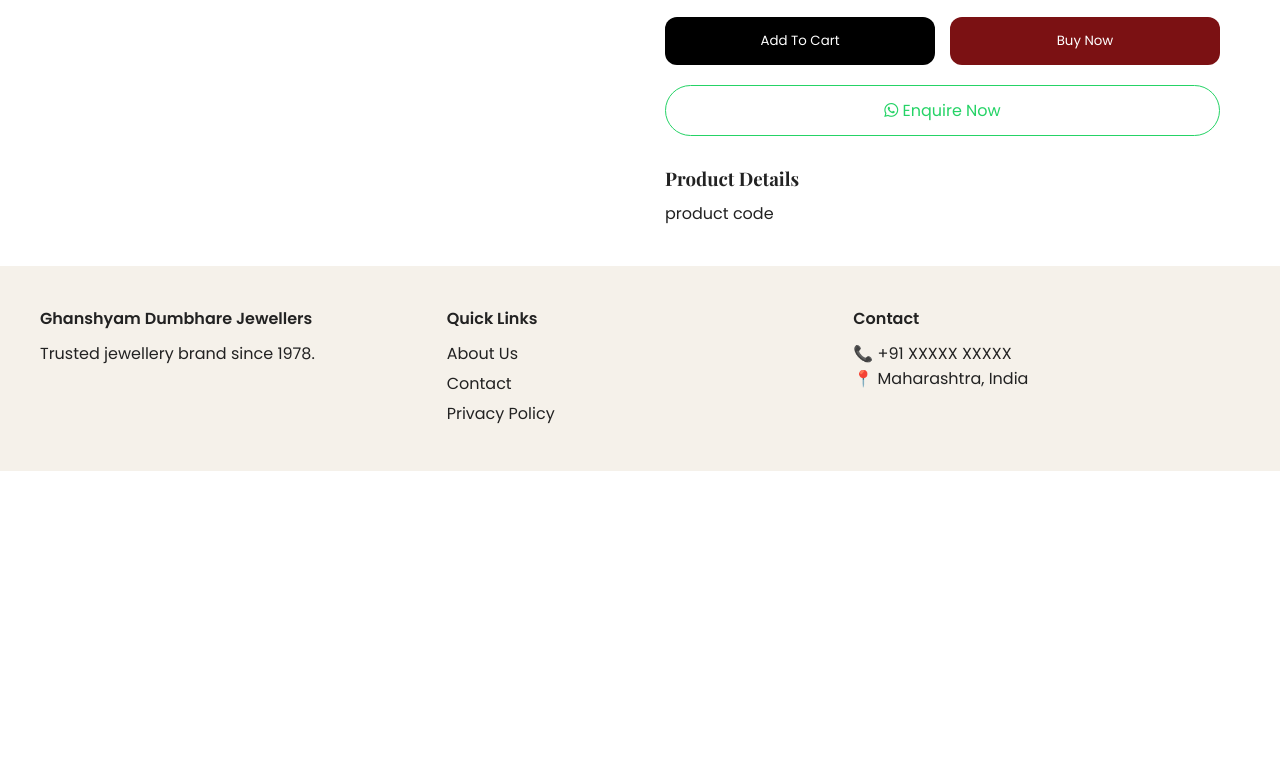
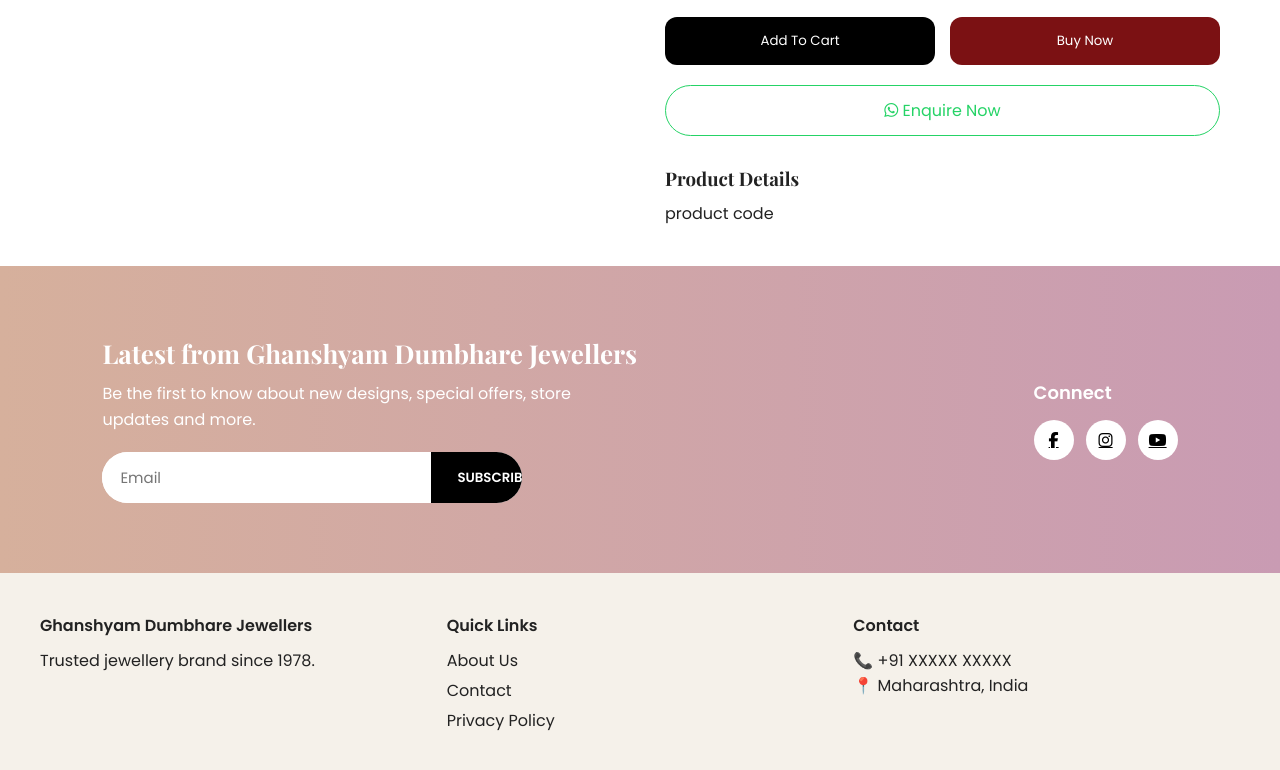
Before and after one commit to anshul-dhomne/ghanshyam-jewellers, a plain HTML site: page html/product-details.html in a window 1280 px wide. Shown: the part 614-1384 px from the top of the page. Before the commit the page ends 1085 px from the top, so only its background shows below. Drawn offline with nearby package versions, Linux system fonts and the light colour scheme.

Commit message:
first commit

```diff
--- a/html/product-details.html
+++ b/html/product-details.html
@@ -4,7 +4,7 @@
 <head>
     <meta charset="UTF-8" />
     <meta name="viewport" content="width=device-width, initial-scale=1.0" />
-    <title>Category</title>
+    <title>Gold Jewellery | Ghanshyam Dumbhare Jewellers</title>
 
     <!-- SEO -->
     <meta name="description"
@@ -20,12 +20,13 @@
 
     <!-- CSS -->
     <link rel="stylesheet" href="/style/index.css" />
-    <link rel="stylesheet" href="/style/product-details.css" />
+    <link rel="stylesheet" href="/style/product-details.css">
+
 </head>
 
 <body>
 
-    <!-- ================= HEADER ================= -->
+    <!-- ========== HEADER START ========== -->
     <header>
         <div class="navbar">
 
@@ -39,14 +40,15 @@
             <!-- NAVIGATION -->
             <nav>
                 <ul>
-
                     <li><a href="/index.html">Home</a></li>
 
-                    <!-- GOLD -->
+                    <!-- GOLD DROPDOWN -->
                     <li class="dropdown">
                         <a href="/html/category.html?metal=gold">Gold Jewellery</a>
+                        <!-- TWO COLUMN DROPDOWN -->
                         <ul class="dropdown-menu two-column">
 
+                            <!-- WOMEN -->
                             <li class="dropdown-column">
                                 <span class="dropdown-title">Women</span>
                                 <a href="/html/category.html?cat=ladies-ring">Ring</a>
@@ -56,11 +58,11 @@
                                 <a href="/html/category.html?cat=ladies-mangalsutra">Mangalsutra</a>
                                 <a href="/html/category.html?cat=ladies-necklace">Necklace</a>
                                 <a href="/html/category.html?cat=ladies-bangles">Bangles</a>
-                                <a href="/html/category.html?cat=ladies-bracelet">Bracelet</a>
-                                <a href="/html/category.html?cat=ladies-kada">Kada</a>
+                                <a href="/html/category.html?cat=ladies-bracelet"> Bracelet</a>
+                                <a href="/html/category.html?cat=ladies-kada"> Kada</a>
                                 <a href="/html/category.html?cat=ladies-nath">Nath</a>
-                            </li>
 
+                                <!-- MEN -->
                             <li class="dropdown-column">
                                 <span class="dropdown-title">Men</span>
                                 <a href="/html/category.html?metal=gold&cat=gents-ring">Ring</a>
@@ -71,12 +73,14 @@
 
                         </ul>
                     </li>
-
-                    <!-- SILVER -->
+                    <!-- SILVER DROPDOWN -->
                     <li class="dropdown">
                         <a href="/html/category.html?metal=silver">Silver Jewellery</a>
+
+                        <!-- TWO COLUMN DROPDOWN -->
                         <ul class="dropdown-menu two-column">
 
+                            <!-- WOMEN -->
                             <li class="dropdown-column">
                                 <span class="dropdown-title">Women</span>
                                 <a href="/html/category.html?metal=silver&cat=ladies-payal">Payal</a>
@@ -85,24 +89,31 @@
                                 <a href="/html/category.html?metal=silver&cat=ladies-chain">Chain</a>
                                 <a href="/html/category.html?metal=silver&cat=ladies-bracelet">Bracelet</a>
                                 <a href="/html/category.html?metal=silver&cat=ladies-kada">Kada</a>
+
                             </li>
 
+
+                            <!-- MEN -->
                             <li class="dropdown-column">
                                 <span class="dropdown-title">Men</span>
                                 <a href="/html/category.html?metal=silver&cat=gents-ring">Ring</a>
                                 <a href="/html/category.html?metal=silver&cat=gents-chain">Chain</a>
                                 <a href="/html/category.html?metal=silver&cat=gents-bracelet">Bracelet</a>
                                 <a href="/html/category.html?metal=silver&cat=gents-kada">Kada</a>
+
                             </li>
+
 
                         </ul>
                     </li>
-
-                    <!-- DIAMOND -->
+                    <!-- DIAMOND DROPDOWN -->
                     <li class="dropdown">
                         <a href="/html/category.html?metal=diamond">Diamond Jewellery</a>
+
+                        <!-- TWO COLUMN DROPDOWN -->
                         <ul class="dropdown-menu two-column">
 
+                            <!-- WOMEN -->
                             <li class="dropdown-column">
                                 <span class="dropdown-title">Women</span>
                                 <a href="/html/category.html?metal=diamond&cat=ladies-ring">Ring</a>
@@ -113,20 +124,20 @@
                                 <a href="/html/category.html?metal=diamond&cat=ladies-nose-pin">Nose-pin</a>
                             </li>
 
+                            <!-- MEN -->
                             <li class="dropdown-column">
                                 <span class="dropdown-title">Men</span>
-                                <a href="/html/category.html?metal=diamond&cat=gents-ring">Ring</a>
-                                <a href="/html/category.html?metal=diamond&cat=gents-chain">Chain</a>
-                                <a href="/html/category.html?metal=diamond&cat=gents-bracelet">Bracelet</a>
+                                <a href="/html/category.html?metal=diamond&cat=gents-ring"> Ring</a>
+                                <a href="/html/category.html?metal=diamond&cat=gents-chain"> Chain</a>
+                                <a href="/html/category.html?metal=diamond&cat=gents-bracelet"> Bracelet</a>
                             </li>
 
                         </ul>
                     </li>
-
                     <li><a href="/html/contact.html">Contact</a></li>
-
                 </ul>
             </nav>
+
 
             <!-- ICONS -->
             <div class="nav-icons">
@@ -139,14 +150,18 @@
 
         </div>
     </header>
+    <!-- ========== HEADER END ========== -->
 
-    <!-- ================= PRODUCT PAGE ================= -->
+    <!-- ================= MAIN SECTION START ================= -->
     <div class="product-page">
 
+        <!-- LEFT IMAGE START-->
         <div class="product-image">
             <img id="productImage" alt="Jewellery Image">
         </div>
+        <!-- LEFT IMAGE END-->
 
+        <!-- RIGHT PRODUCT TITLE -->
         <div class="product-info">
 
             <h1 id="productTitle">Loading...</h1>
@@ -154,7 +169,7 @@
             <div class="product-price" id="productPrice">₹ --</div>
             <p class="tax-note">Taxes included</p>
 
-            <!-- Weight -->
+            <!-- WEIGHT -->
             <div class="product-options">
 
                 <div class="option-row">
@@ -168,7 +183,7 @@
                     </div>
                 </div>
 
-                <!-- Purity and Pincode -->
+                <!-- PURITY and PINCODE -->
                 <div class="option-row">
                     <div class="option-left">
                         <span class="label">Metal Purity</span>
@@ -187,7 +202,7 @@
 
                 </div>
 
-                <!-- Size -->
+                <!-- SIZE -->
                 <div class="option-row" id="sizeRow">
                     <div class="option-left">
                         <span class="label">Size</span>
@@ -197,12 +212,12 @@
 
             </div>
 
-            <!-- Dispatch -->
+            <!-- DISPATCH -->
             <p class="dispatch-line">
                 <i class="fa fa-truck"></i> Dispatch in 21 days
             </p>
 
-            <!-- Price Breakup -->
+            <!-- PRICE BREAKUP -->
             <details class="price-breakup">
                 <summary>View price breakup</summary>
                 <p><span>Metal Price</span><span id="metalPrice">₹ --</span></p>
@@ -213,7 +228,7 @@
                 <p class="total"><span>Net Price</span><span id="totalPrice">₹ --</span></p>
             </details>
 
-            <!-- Action Buttons -->
+            <!-- ACTION BUTTONS -->
             <div class="action-buttons">
                 <button class="add-cart">Add To Cart</button>
                 <button class="buy-now">Buy Now</button>
@@ -223,8 +238,7 @@
                 <i class="fab fa-whatsapp"></i> Enquire Now
             </a>
 
-
-            <!-- Product Details -->
+            <!-- PRODUCT DETAILS -->
             <div class="product-details">
                 <h3>Product Details</h3>
                 <p id="productInfo">product code</p>
@@ -232,8 +246,41 @@
 
         </div>
     </div>
+    <!-- ================= MAIN SECTION END ================= -->
 
-    <!-- FOOTER -->
+    <!-- ========== SOCIAL MEDIA START ========== -->
+    <section class="social-subscribe">
+        <div class="subscribe-container">
+
+            <!-- LEFT CONTENT -->
+            <div class="subscribe-left">
+                <h3>Latest from Ghanshyam Dumbhare Jewellers</h3>
+                <p>
+                    Be the first to know about new designs, special offers,
+                    store updates and more.
+                </p>
+
+                <form class="subscribe-form">
+                    <input type="email" placeholder="Email" required>
+                    <button type="submit">SUBSCRIBE</button>
+                </form>
+            </div>
+
+            <!-- RIGHT CONTENT -->
+            <div class="subscribe-right">
+                <h4>Connect</h4>
+                <div class="social-icons">
+                    <a href="#"><i class="fab fa-facebook-f"></i></a>
+                    <a href="#"><i class="fab fa-instagram"></i></a>
+                    <a href="#"><i class="fab fa-youtube"></i></a>
+                </div>
+            </div>
+
+        </div>
+    </section>
+    <!-- ========== SOCIAL MEDIA END ========== -->
+
+    <!-- ========== FOOTER START ========== -->
     <footer>
         <div class="footer-content">
             <div>
@@ -253,6 +300,7 @@
             </div>
         </div>
     </footer>
+    <!-- ========== FOOTER END ========== -->
 
     <!-- JS -->
     <script src="/js/rate.js"></script>
```
Also changed, not shown: html/category.html (+18 -8 lines), index.html (+17 -9 lines), style/index.css (+3 -7 lines), style/product-details.css (+6 -5 lines).
